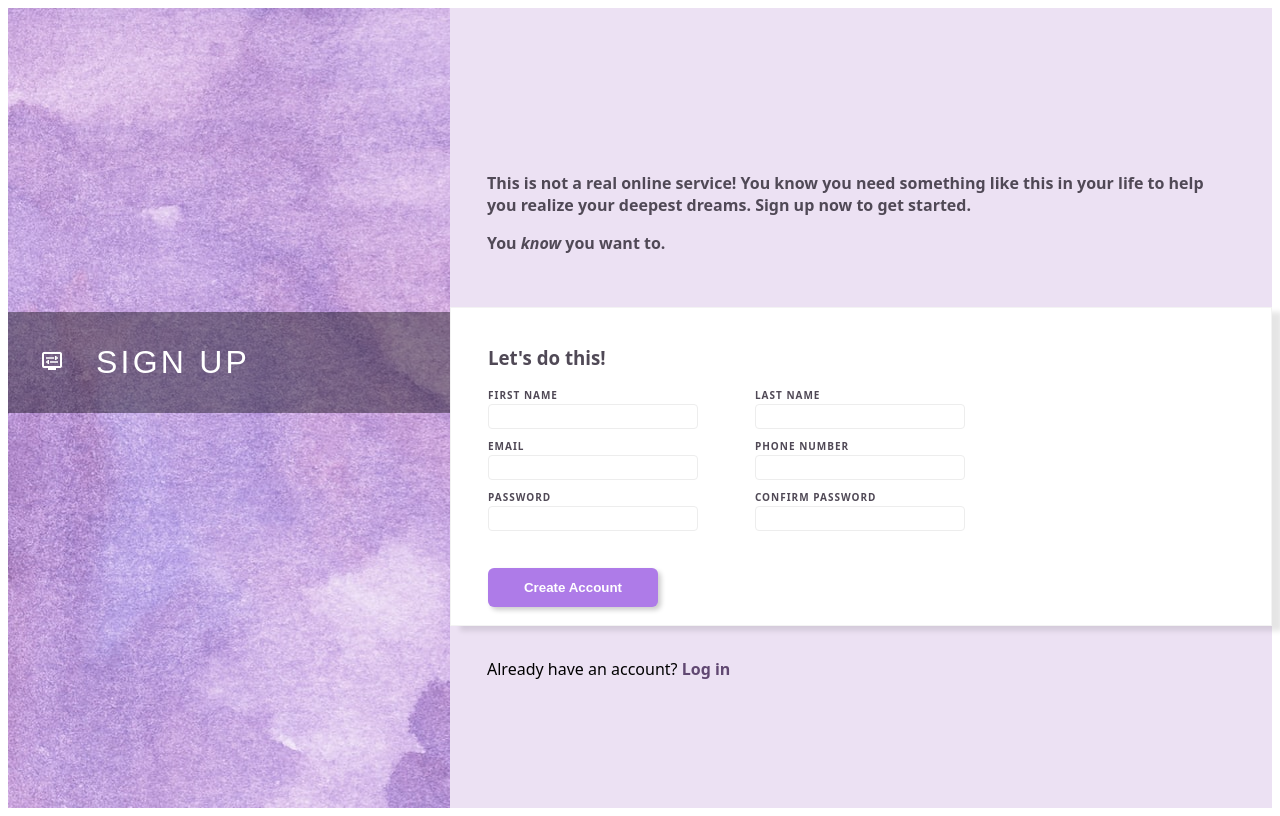
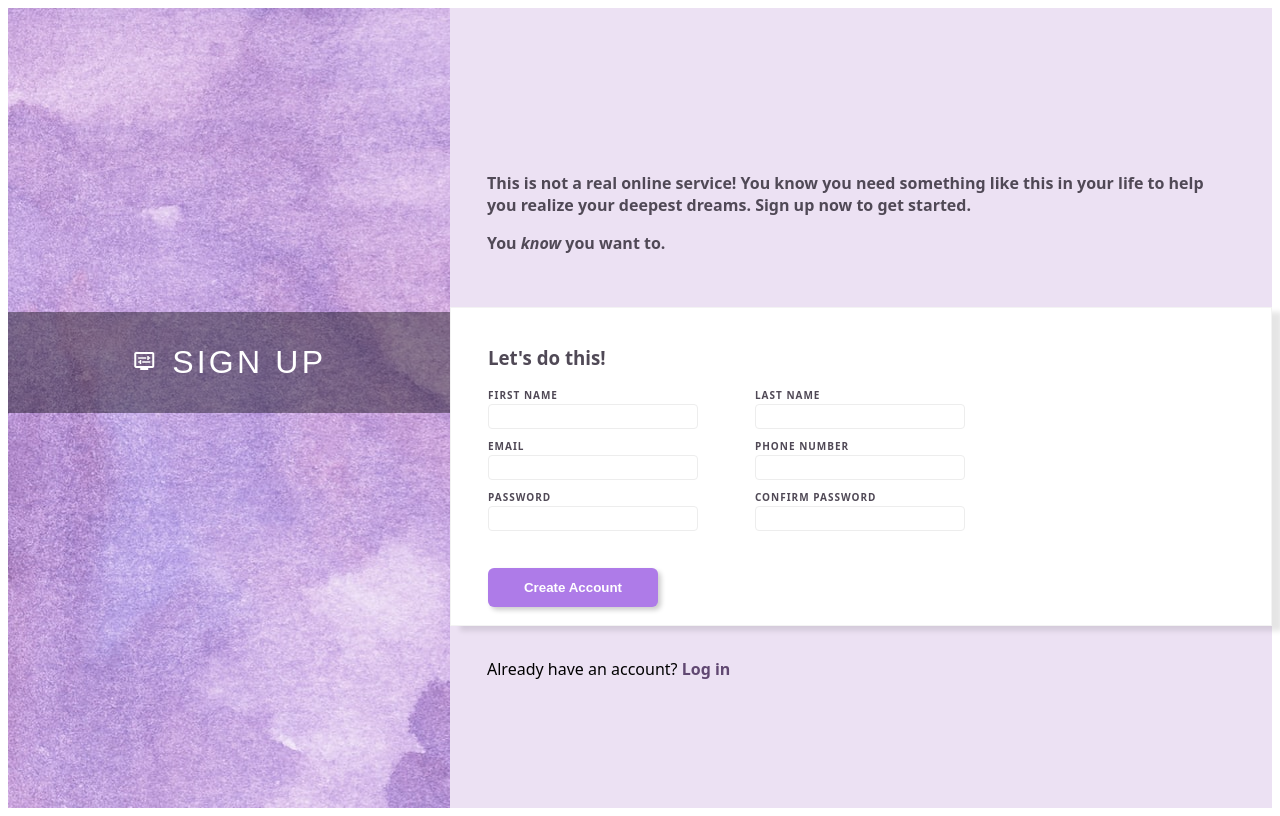
Before and after one commit to mdgfch/sign-up-form, a plain HTML site: page index.html in a window 1280 px wide. Drawn offline with nearby package versions, Linux system fonts and the light colour scheme; a web font is replaced by a local one.

Commit message:
format title

```diff
--- a/styles.css
+++ b/styles.css
@@ -32,6 +32,7 @@ body {
     padding: 2rem;
     display: flex;
     align-items: center;
+    justify-content: center;
     position: relative;
     top: 19em;
 }
@@ -44,7 +45,7 @@ body {
     font-family: new-font, sans-serif;
     letter-spacing: 0.1em;
     font-size: 32px;
-    margin-left: 1em;
+    margin-left: 0.5em;
 }
 
 form {
```
